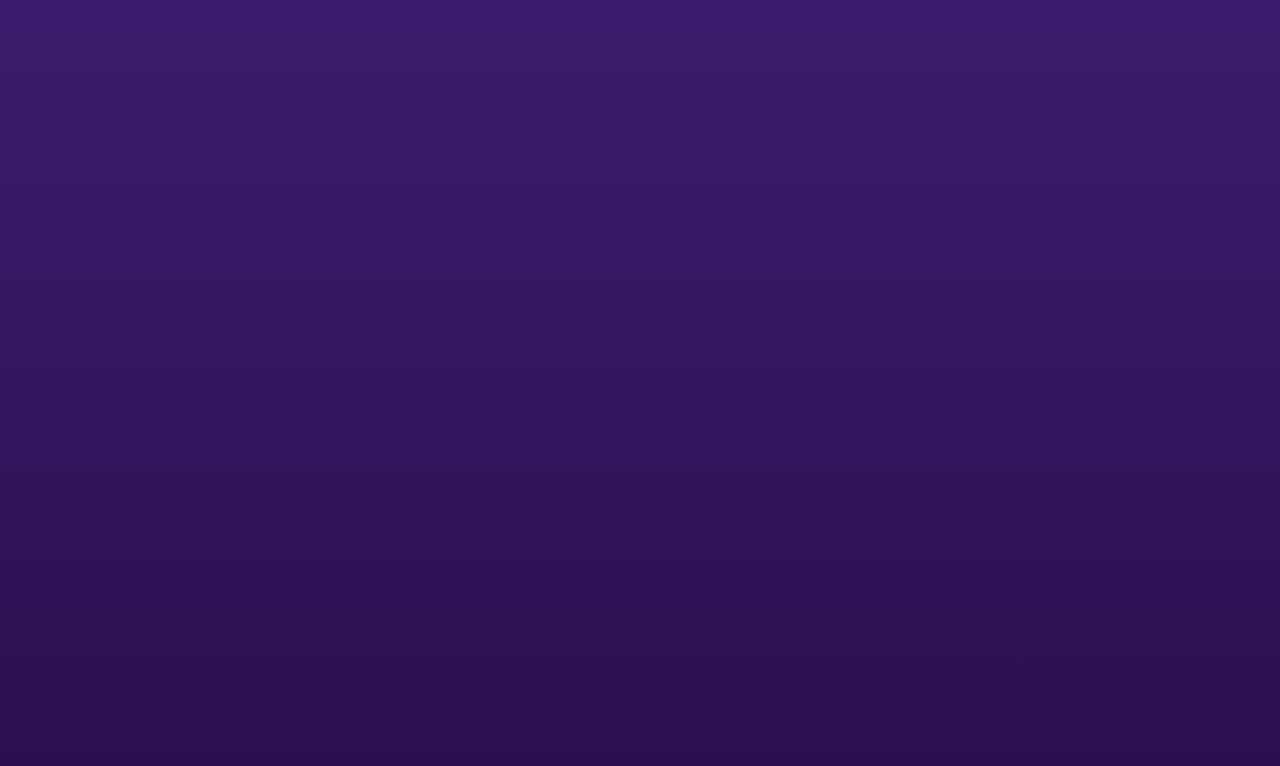
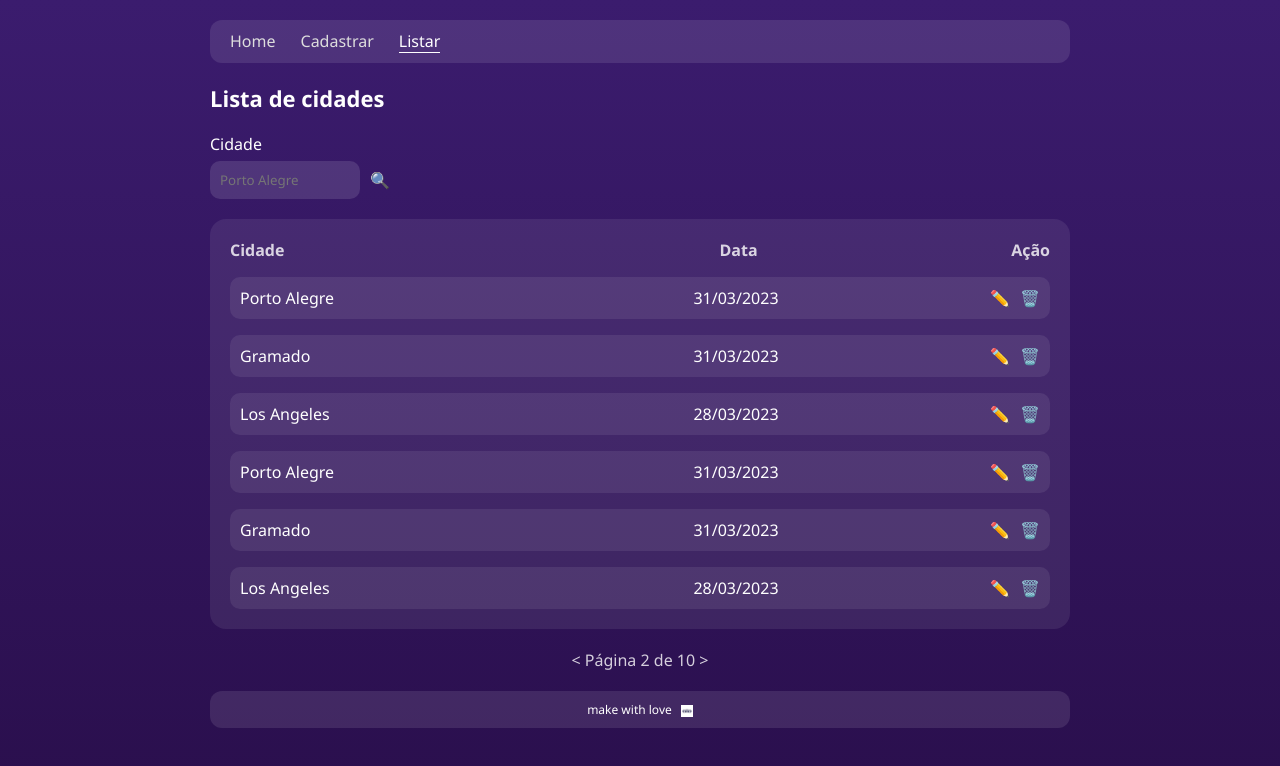
Before and after one commit to Nanda-Souza/Weather-App-Front, a React (Vite) app: page /listar-dados in a window 1280 px wide. Before the commit this address had no page. Shown: the top 766 px of the page. Built offline with nearby package versions, Linux system fonts and the light colour scheme.

Commit message:
feat: Tela Listar Dados Meteorologico

```diff
--- a/src/components/headers/NavBar.css
+++ b/src/components/headers/NavBar.css
@@ -7,13 +7,14 @@
   margin-bottom: 20px;
 }
 
-.navbar a {
+.navbar span {
   color: #ddd;
   text-decoration: none;
   font-weight: 500;
+  cursor: pointer;
 }
 
-.navbar a.active {
+.navbar span.active {
   border-bottom: 1px solid #fff;
   color: #fff;
 }
--- a/src/components/headers/NavBar.tsx
+++ b/src/components/headers/NavBar.tsx
@@ -1,15 +1,35 @@
 import './NavBar.css'
+import { useNavigate } from 'react-router-dom';
 
 type NavBarProps = {
   tela: 'home' | 'cadastrar' | 'listar';
 };
 
 export default function NavBar({tela}: NavBarProps){
+  const navigate = useNavigate();
+
     return(
-        <div className="navbar">
-        <a href="#">Home</a>
-        <a href="#" className={tela === 'cadastrar' ? "active": ""}>Cadastrar</a>
-        <a href="#">Listar</a>
+      <div className="navbar">
+        <span
+          onClick={() => navigate('/home')}
+          className={tela === 'home' ? 'active' : ''}
+        >
+          Home
+        </span>
+
+        <span
+          onClick={() => navigate('/cadastrar-dados')}
+          className={tela === 'cadastrar' ? 'active' : ''}
+        >
+          Cadastrar
+        </span>
+
+        <span
+          onClick={() => navigate('/listar-dados')}
+          className={tela === 'listar' ? 'active' : ''}
+        >
+          Listar
+        </span>
       </div>
 
     );
--- a/src/index.css
+++ b/src/index.css
@@ -117,3 +117,45 @@ body {
   background: rgba(255, 255, 255, 0.2);
   color: #fff;
 }
+
+.header {
+  font-weight: bold;
+  opacity: 0.8;
+}
+
+.col {
+  flex: 1;
+}
+
+.col.cidade {
+  flex: 2;
+}
+
+.col.data {
+  flex: 1;
+  text-align: center;
+}
+
+.col.acao {
+  flex: 1;
+  text-align: right;
+  display: flex;
+  justify-content: flex-end;
+  gap: 10px;
+}
+
+.item {
+  background: rgba(255, 255, 255, 0.08);
+  padding: 10px;
+  border-radius: 10px;
+}
+
+.icon {
+  cursor: pointer;
+}
+
+.pagination {
+  text-align: center;
+  margin-top: 20px;
+  opacity: 0.8;
+}
--- /dev/null
+++ b/src/pages/home/Home.tsx
@@ -0,0 +1,13 @@
+import Footer from "../../components/footers/Footer";
+import NavBar from "../../components/headers/NavBar";
+
+
+export default function Home(){
+    return(
+        <div className="container">
+              <NavBar tela="home" />
+              <Footer />
+
+        </div>
+    );
+}
--- /dev/null
+++ b/src/pages/listar-dados/ListarDadosMeteorologicos.css
@@ -0,0 +1,9 @@
+.input-with-icon {
+  display: flex;
+  align-items: center;
+  gap: 10px;
+}
+
+.search-icon {
+  cursor: pointer;
+}
--- /dev/null
+++ b/src/pages/listar-dados/ListarDadosMeteorologicos.tsx
@@ -0,0 +1,62 @@
+import './ListarDadosMeteorologicos.css'
+import Footer from "../../components/footers/Footer";
+import NavBar from "../../components/headers/NavBar";
+
+const dadosMock = [
+  { cidade: "Porto Alegre", data: "31/03/2023" },
+  { cidade: "Gramado", data: "31/03/2023" },
+  { cidade: "Los Angeles", data: "28/03/2023" },
+  { cidade: "Porto Alegre", data: "31/03/2023" },
+  { cidade: "Gramado", data: "31/03/2023" },
+  { cidade: "Los Angeles", data: "28/03/2023" },
+];
+
+export default function ListarDadosMeteorologicos(){
+
+    return(
+<div className="container">
+      <NavBar tela="listar" />
+
+      <div className="title">Lista de cidades</div>
+
+      <div className="form-grid">
+        <div className="input-group">
+          <label>Cidade</label>
+            <div className="input-with-icon">
+                <input className="input" placeholder="Porto Alegre" />
+                <span className="search-icon">🔍</span>
+            </div>
+        </div>
+      </div>
+
+
+      <div className="card">
+
+        <div className="row header">
+          <div className="col cidade">Cidade</div>
+          <div className="col data">Data</div>
+          <div className="col acao">Ação</div>
+        </div>
+
+
+        {dadosMock.map((item, index) => (
+          <div className="row item" key={index}>
+            <div className="col cidade">{item.cidade}</div>
+            <div className="col data">{item.data}</div>
+            <div className="col acao">
+              <span className="icon">✏️</span>
+              <span className="icon">🗑️</span>
+            </div>
+          </div>
+        ))}
+      </div>
+
+
+      <div className="pagination">
+        &lt; Página 2 de 10 &gt;
+      </div>
+
+      <Footer />
+    </div>
+    );
+}
--- a/src/routes/AppRouter.tsx
+++ b/src/routes/AppRouter.tsx
@@ -1,11 +1,15 @@
 import { BrowserRouter, Route, Routes } from "react-router-dom";
 import CadastrarDadosMeteorologicos from "../pages/cadastrar-dados/CadastrarDadosMeteorologicos";
+import ListarDadosMeteorologicos from "../pages/listar-dados/ListarDadosMeteorologicos";
+import Home from "../pages/home/Home";
 
 export default function AppRouter(){
     return(
         <BrowserRouter>
             <Routes>
                 <Route path="/cadastrar-dados" element={<CadastrarDadosMeteorologicos />} />
+                <Route path="/listar-dados" element={<ListarDadosMeteorologicos />} />
+                <Route path="/home" element={<Home />} />
             </Routes>
         </BrowserRouter>
     );
```
